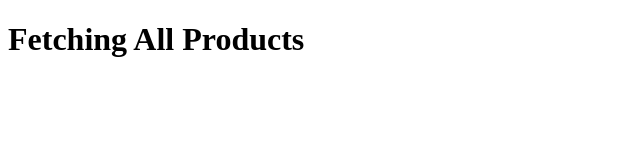
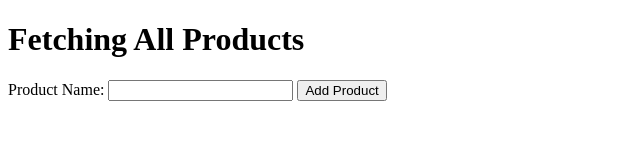
Before and after one commit to anchal0508/startBackend, a website: page view/product.html in a window 1280 px wide. Shown: the whole page, without its empty margins (0-640 px from the left). Drawn offline with Linux system fonts and the light colour scheme.

Commit message:
Get Request with HTML form

```diff
--- a/app.js
+++ b/app.js
@@ -2,6 +2,6 @@ const express = require('express');
 const productRoute = require('./routes/productRoutes');
 const app = express();
 app.use(express.json());
-app.use(productRoute.route);
+app.use("/api",productRoute.route);
 
 app.listen(3000, ()=> console.log('Online...'));
--- a/view/product.html
+++ b/view/product.html
@@ -1,11 +1,21 @@
 <!DOCTYPE html>
 <html lang="en">
+
 <head>
     <meta charset="UTF-8">
     <meta name="viewport" content="width=device-width, initial-scale=1.0">
     <title>Demo of HTML useing Backend</title>
 </head>
+
 <body>
+
     <h1>Fetching All Products</h1>
+
+    <label for="attribute">Product Name:</label>
+    <input type="text" id="attribute" name="productName"></input>
+    <button type="submit">Add Product</button>
+    </form>
+
 </body>
+
 </html>
```
